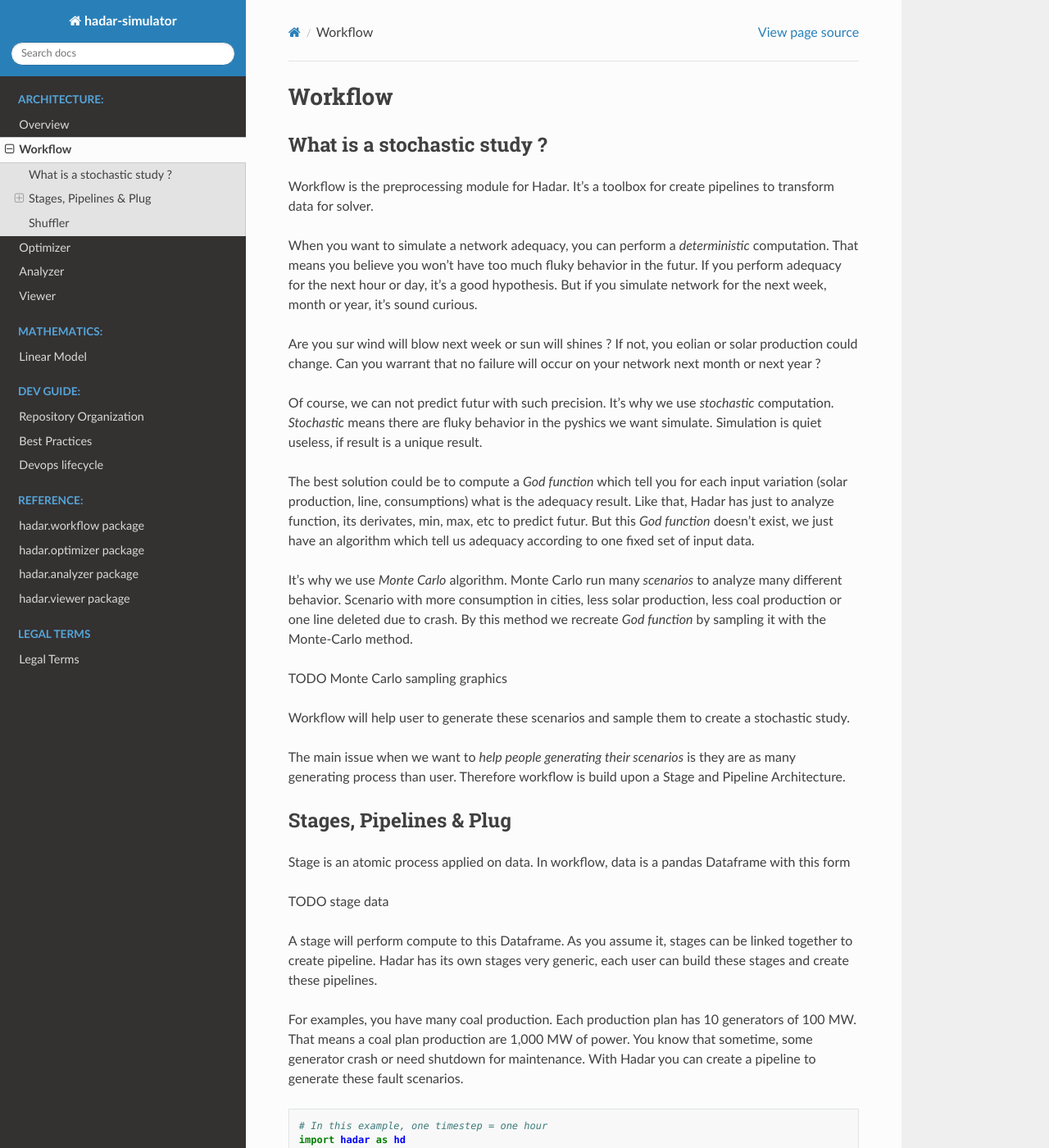
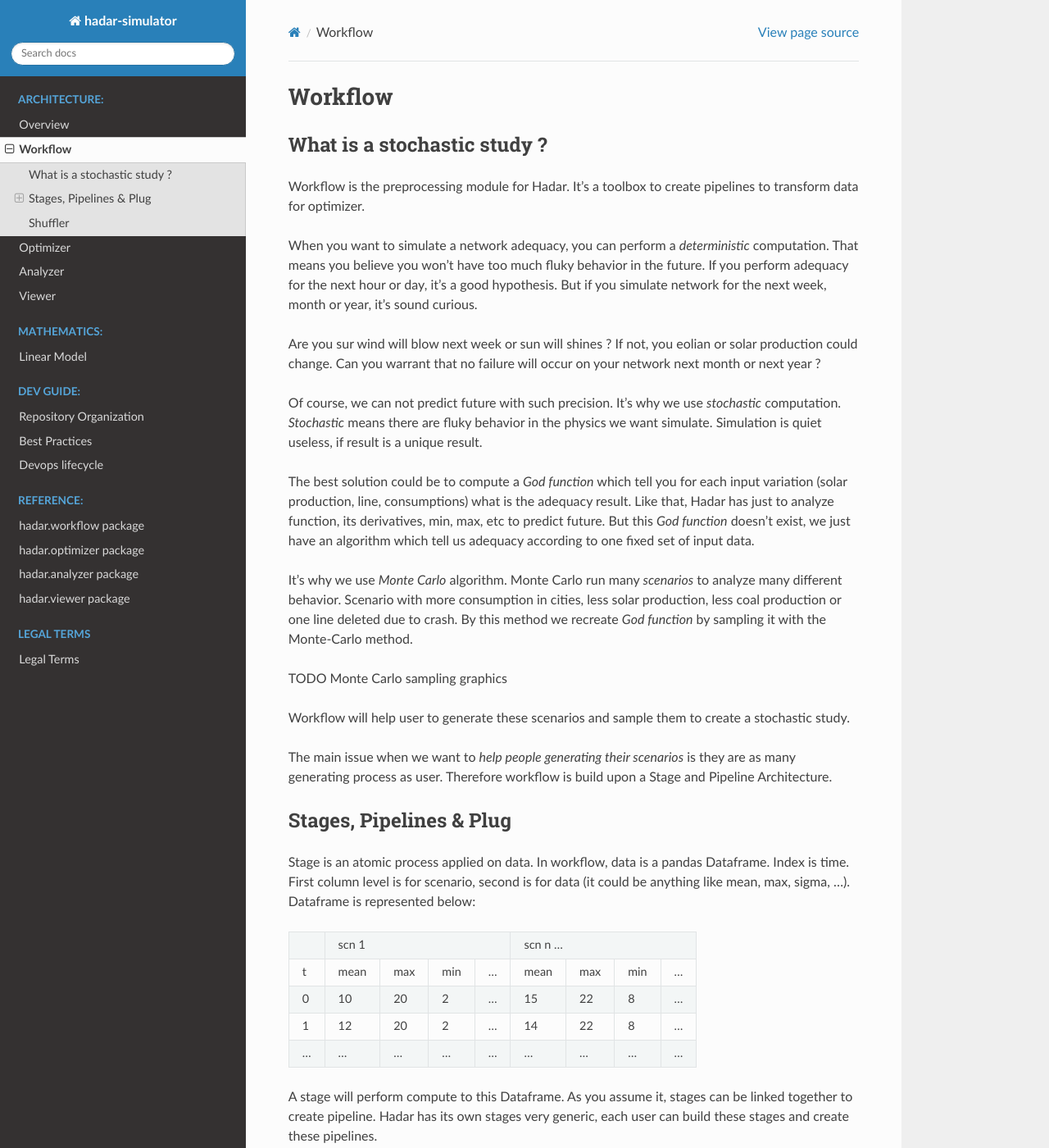
Before and after one commit to hadar-simulator/hadar, a Sphinx documentation site: the page built from docs/source/architecture/workflow.rst, in a window 1280 px wide and 1400 px high. Shown: the whole window at 82% size. Built offline with Sphinx 7.4.7 and the Read the Docs theme 2.0.0, drawn with Linux system fonts in a browser that asks for light colours; some of the changed text lies outside the part shown.

Commit message:
close #56. Review all code. Fix error in Fault Stage

```diff
--- a/docs/source/architecture/viewer.rst
+++ b/docs/source/architecture/viewer.rst
@@ -1,7 +1,7 @@
 Viewer
 ======
 
-Even with the highest level analyzer features. Data remains simple matrix or tables. Viewer is the end of Hadar framework, it will create amazing plot to bring most valuable data for humain analysis.
+Even with the highest level analyzer features. Data remains simple matrix or tables. Viewer is the end of Hadar framework, it will create amazing plot to bring most valuable data for human analysis.
 
 Viewer use Analyzer API to build plots. It like an extract layer to convert numeric result to visual result.
 
--- a/docs/source/architecture/workflow.rst
+++ b/docs/source/architecture/workflow.rst
@@ -5,15 +5,15 @@
 ----------------------------
 
 
-Workflow is the preprocessing module for Hadar. It's a toolbox for create pipelines to transform data for solver.
+Workflow is the preprocessing module for Hadar. It's a toolbox to create pipelines to transform data for optimizer.
 
-When you want to simulate a network adequacy, you can perform a *deterministic* computation. That means you believe you won't have too much fluky behavior in the futur. If you perform adequacy for the next hour or day, it's a good hypothesis. But if you simulate network for the next week, month or year, it's sound curious.
+When you want to simulate a network adequacy, you can perform a *deterministic* computation. That means you believe you won't have too much fluky behavior in the future. If you perform adequacy for the next hour or day, it's a good hypothesis. But if you simulate network for the next week, month or year, it's sound curious.
 
 Are you sur wind will blow next week or sun will shines ? If not, you eolian or solar production could change. Can you warrant that no failure will occur on your network next month or next year ?
 
-Of course, we can not predict futur with such precision. It's why we use *stochastic* computation. *Stochastic* means there are fluky behavior in the pyshics we want simulate. Simulation is quiet useless, if result is a unique result.
+Of course, we can not predict future with such precision. It's why we use *stochastic* computation. *Stochastic* means there are fluky behavior in the physics we want simulate. Simulation is quiet useless, if result is a unique result.
 
-The best solution could be to compute a *God function* which tell you for each input variation (solar production, line, consumptions) what is the adequacy result. Like that, Hadar has just to analyze function, its derivates, min, max, etc to predict futur. But this *God function* doesn't exist, we just have an algorithm which tell us adequacy according to one fixed set of input data.
+The best solution could be to compute a *God function* which tell you for each input variation (solar production, line, consumptions) what is the adequacy result. Like that, Hadar has just to analyze function, its derivatives, min, max, etc to predict future. But this *God function* doesn't exist, we just have an algorithm which tell us adequacy according to one fixed set of input data.
 
 
 It's why we use *Monte Carlo* algorithm. Monte Carlo run many *scenarios* to analyze many different behavior. Scenario with more consumption in cities, less solar production, less coal production or one line deleted due to crash. By this method we recreate *God function* by sampling it with the Monte-Carlo method.
@@ -24,36 +24,57 @@
 
 Workflow will help user to generate these scenarios and sample them to create a stochastic study.
 
-The main issue when we want to *help people generating their scenarios* is they are as many generating process than user.
+The main issue when we want to *help people generating their scenarios* is they are as many generating process as user.
 Therefore workflow is build upon a Stage and Pipeline Architecture.
 
 
 Stages, Pipelines & Plug
 ------------------------
 
-Stage is an atomic process applied on data. In workflow, data is a pandas Dataframe with this form
+Stage is an atomic process applied on data. In workflow, data is a pandas Dataframe. Index is time. First column level is for scenario, second is for data (it could be anything like mean, max, sigma, ...). Dataframe is represented below:
 
-TODO stage data
++----+-------------------------+-------------------------+
+|    |      scn 1              |   scn n ...             |
++----+------+-----+-----+------+------+-----+-----+------+
+| t  | mean | max | min | ...  | mean | max | min | ...  |
++----+------+-----+-----+------+------+-----+-----+------+
+| 0  | 10   | 20  |  2  | ...  | 15   | 22  | 8   | ...  |
++----+------+-----+-----+------+------+-----+-----+------+
+| 1  | 12   | 20  |  2  | ...  | 14   | 22  | 8   | ...  |
++----+------+-----+-----+------+------+-----+-----+------+
+|... | ...  | ... | ... | ...  | ...  | ... | ... | ...  |
++----+------+-----+-----+------+------+-----+-----+------+
 
 A stage will perform compute to this Dataframe. As you assume it, stages can be linked together to create pipeline.
 Hadar has its own stages very generic, each user can build these stages and create these pipelines.
 
-For examples, you have many coal production. Each production plan has 10 generators of 100 MW. That means a coal plan production are 1,000 MW of power. You know that sometime, some generator crash or need shutdown for maintenance. With Hadar you can create a pipeline to generate these fault scenarios. ::
+For examples, you have many coal production. Each production plan has 10 generators of 100 MW. That means a coal plan production has 1,000 MW of power. You know that sometime, some generators crash or need shutdown for maintenance. With Hadar you can create a pipeline to generate these fault scenarios. ::
 
     # In this example, one timestep = one hour
     import hadar as hd
+    import numpy as np
+    import hadar as hd
+    import matplotlib.pyplot as plt
+
+    # coal production over 8 weeks with hourly step
+    coal = pd.DataFrame({'quantity': np.ones(8 * 168) * 1000})
 
     # Copy scenarios ten times
     copy = hd.RepeatScenario(n=10)
 
-    # Apply on each scenario random fault, such as power drop is 100 MW, there is 0.01% chance of failure each hour
-    # if failture, it's a least for the whole day and until next week.
-    fault = hd.Fault(loss=100, occur_freq=0.0001, downtime_min=24, downtime_max=168)
+    # Apply on each scenario random fault, such as power drop is 100 MW, there is 0.1% chance of failure each hour
+    # if failure, it's a least for the whole day and until next week.
+    fault = hd.Fault(loss=100, occur_freq=0.001, downtime_min=24, downtime_max=168)
 
     pipe = copy + fault
-    out = pipe.compute(in)
+    out = pipe.compute(coal)
 
-In this example, if input is a constant time series of 1,000 MW, you will have as output 10 timeseries with random drop of 100 MW during 24 to 168 timestep.
+    out.plot()
+    plt.show()
+
+Output:
+
+.. image:: /_static/architecture/workflow/fault.png
 
 Create its own Stage
 ********************
```
Also changed, not shown: other parts of docs/source/architecture/workflow.rst (+3 -3 lines), docs/source/architecture/analyzer.rst (+15 -15 lines), docs/source/architecture/optimizer.rst (+18 -18 lines), docs/source/architecture/overview.rst (+9 -9 lines), docs/source/_static/architecture/workflow/fault.png (added), 1 other file.
